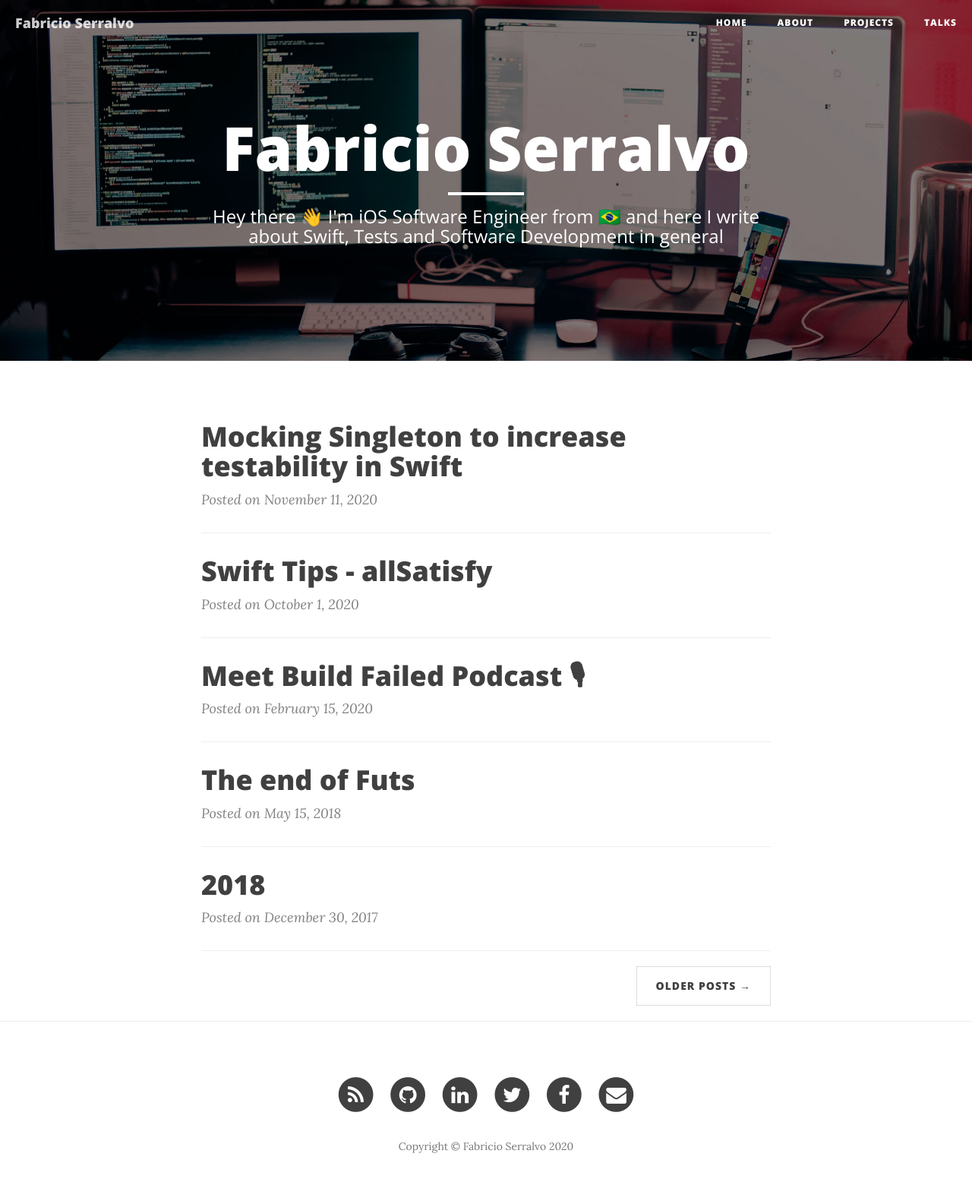
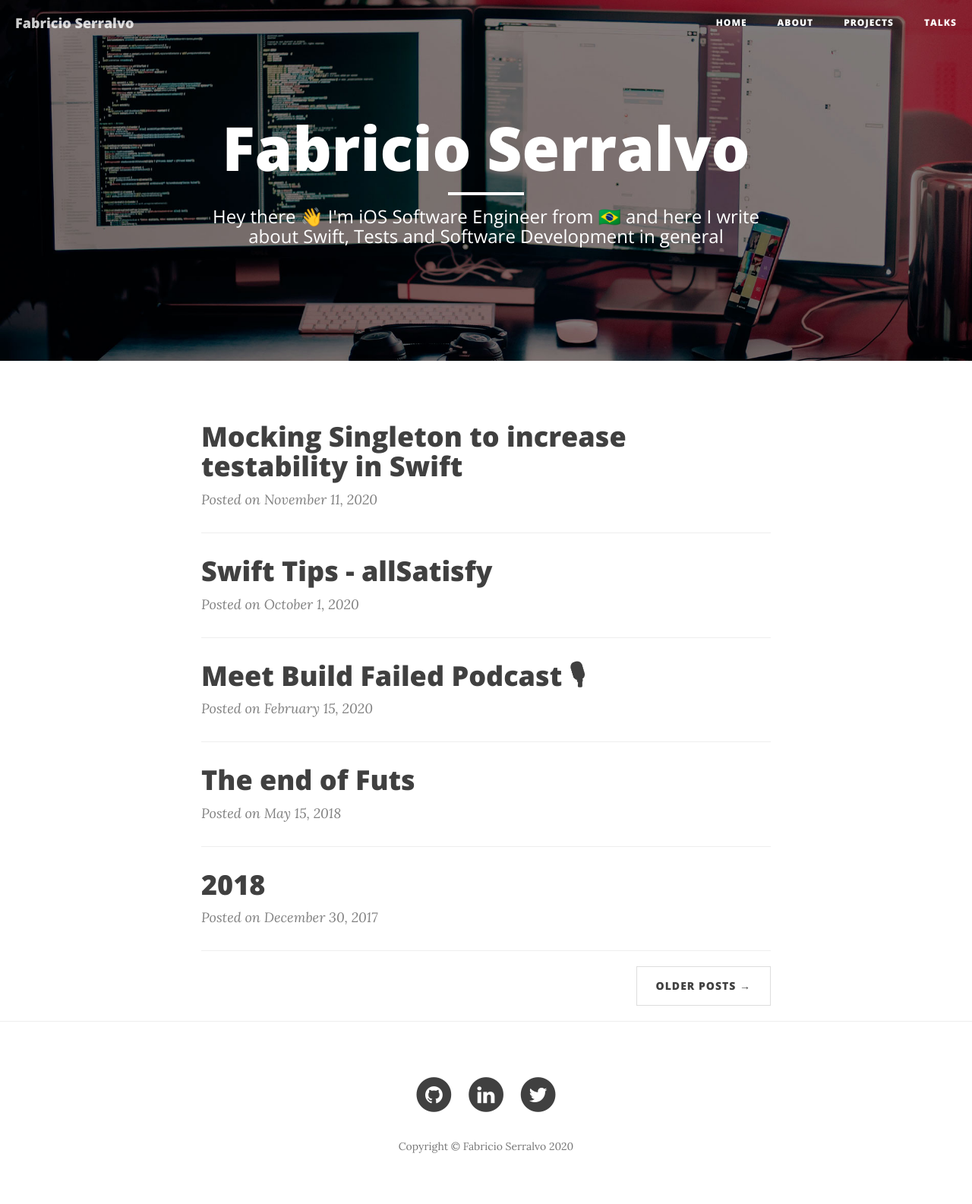
Before and after one commit to serralvo/serralvo.github.io, a Jekyll site: the page built from index.html, in a window 1280 px wide. Shown: the whole page at 76% size. Built offline with Jekyll 4.4.1, drawn with Linux system fonts in a browser that asks for light colours; nearby versions of some CDN libraries; the list of posts is cut into pages by our own code.

Commit message:
Update footer.html

```diff
--- a/_includes/footer.html
+++ b/_includes/footer.html
@@ -4,14 +4,6 @@
         <div class="row">
             <div class="col-lg-8 col-lg-offset-2 col-md-10 col-md-offset-1">
                 <ul class="list-inline text-center">
-                    <li>
-                        <a href="{{ "/feed.xml" | prepend: site.baseurl }}">
-                            <span class="fa-stack fa-lg">
-                                <i class="fa fa-circle fa-stack-2x"></i>
-                                <i class="fa fa-rss fa-stack-1x fa-inverse"></i>
-                            </span>
-                        </a>
-                    </li>
                    {% if site.github_username %}
                     <li>
                         <a href="https://github.com/{{ site.github_username }}">
@@ -40,26 +32,6 @@
                         </a>
                     </li>
                     {% endif %}
-                    {% if site.facebook_username %}
-                    <li>
-                        <a href="https://www.facebook.com/{{ site.facebook_username }}">
-                            <span class="fa-stack fa-lg">
-                                <i class="fa fa-circle fa-stack-2x"></i>
-                                <i class="fa fa-facebook fa-stack-1x fa-inverse"></i>
-                            </span>
-                        </a>
-                    </li>
-                    {% endif %}
-                    {% if site.email_username %}
-                    <li>
-                        <a href="mailto:{{ site.email_username }}">
-                            <span class="fa-stack fa-lg">
-                                <i class="fa fa-circle fa-stack-2x"></i>
-                                <i class="fa fa-envelope fa-stack-1x fa-inverse"></i>
-                            </span>
-                        </a>
-                    </li>
-                    {% endif %}
                 </ul>
                 <p class="copyright text-muted">Copyright &copy; {{ site.copyright_name }} {{ site.time | date: '%Y' }}</p>
             </div>
```
